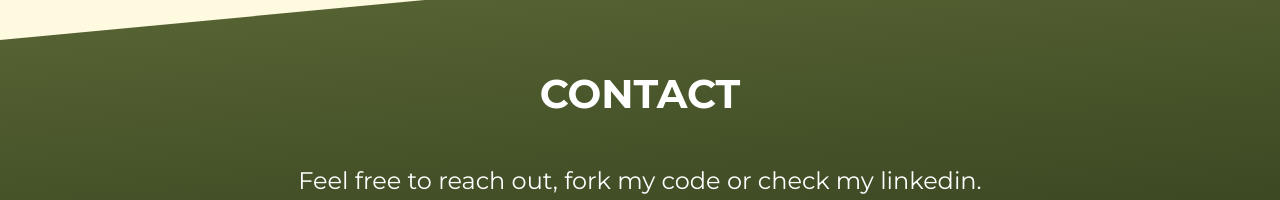
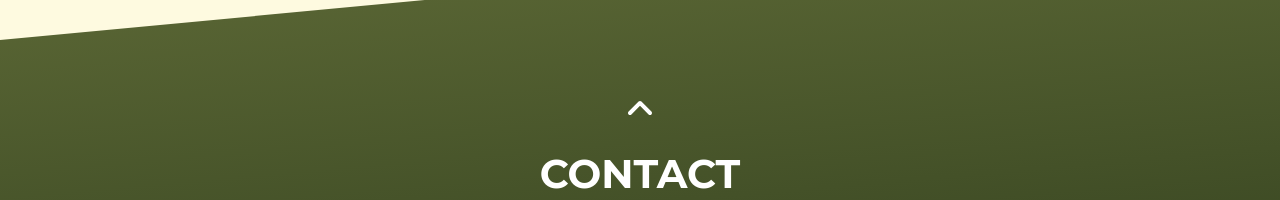
Before and after one commit to rumabe97/portfolio, an Angular app: page / in a window 1280 px wide. Shown: the part 3126-3326 px from the top of the page. Built offline with nearby package versions, Linux system fonts and the light colour scheme.

Commit message:
Fix links and up icon

```diff
--- a/package.json
+++ b/package.json
@@ -30,6 +30,7 @@
     "@angular/ssr": "^17.3.0",
     "@fortawesome/angular-fontawesome": "^0.14.1",
     "@fortawesome/free-brands-svg-icons": "^6.5.1",
+    "@fortawesome/free-solid-svg-icons": "^6.5.1",
     "angular-cli-ghpages": "^1.0.7",
     "bootstrap": "^5.3.3",
     "express": "^4.19.0",
--- a/src/app/modules/contact/contact-information/contact-information.component.html
+++ b/src/app/modules/contact/contact-information/contact-information.component.html
@@ -1,15 +1,17 @@
 <section id="contact" class="contact">
     <div class="container">
-        <a rel="noreferrer" href="#top" class="back-to-top" [ngsReveal]="getConfig('section-title')">
-            <i class="fa fa-angle-up fa-2x" aria-hidden="true"></i>
-        </a>
+        <div [ngsReveal]="getConfig('section-title')" class="back">
+            <a rel="noreferrer" href="#top" aria-label="Back to top">
+                <fa-icon class="fa-2x" [icon]="faAngleUp"></fa-icon>
+            </a>
+        </div>
         <h2 class="section-title" [ngsReveal]="getConfig('section-title')">Contact</h2>
         <div class="contact-wrapper load-hidden" [ngsReveal]="getConfig('contact-wrapper')">
             <p class="contact-wrapper__text">Feel free to reach out, fork my code or check my linkedin.</p>
             <div class="social-links">
-                <a href="https://www.linkedin.com/in/ruben-martinez-bermejo/" target="_blank"><fa-icon [icon]="faLinkedin"></fa-icon></a>
-                <a href="https://github.com/rumabe97" target="_blank"><fa-icon [icon]="faGithub"></fa-icon></a>
-                <a href="https://mail.google.com/mail/?view=cm&fs=1&to=rumabe97@gmail.com" target="_blank"><fa-icon [icon]="faGMail"></fa-icon></a>
+                <a href="https://www.linkedin.com/in/ruben-martinez-bermejo/" target="_blank" aria-label="Visit my Linkedin"><fa-icon [icon]="faLinkedin"></fa-icon></a>
+                <a href="https://github.com/rumabe97" target="_blank" aria-label="Visit my Gmail"><fa-icon [icon]="faGithub"></fa-icon></a>
+                <a href="https://mail.google.com/mail/?view=cm&fs=1&to=rumabe97@gmail.com" target="_blank" aria-label="Send me an Email"><fa-icon [icon]="faGMail"></fa-icon></a>
             </div>
         </div>
     </div>
--- a/src/app/modules/contact/contact-information/contact-information.component.scss
+++ b/src/app/modules/contact/contact-information/contact-information.component.scss
@@ -41,3 +41,22 @@
     }
   }
 }
+
+.back {
+  display: flex;
+  flex-direction: row;
+  justify-content: center;
+
+  a {
+    display: flex;
+    flex-direction: column;
+    justify-content: center;
+    color: var(--text-color);
+    margin: $default-font-size $default-font-size;
+    transition: all 0.2s ease-in;
+
+    &:hover {
+      transform: translateY(-2px);
+    }
+  }
+}
--- a/src/app/modules/contact/contact-information/contact-information.component.ts
+++ b/src/app/modules/contact/contact-information/contact-information.component.ts
@@ -2,6 +2,7 @@ import { Component, OnInit } from '@angular/core';
 import {NgsRevealConfig} from "../../../ngx-scrollreveal/services";
 import {ScrollConfigService} from "../../../core/services/scroll/scroll-config.service";
 import { faLinkedinIn, faGithub, faGoogle } from '@fortawesome/free-brands-svg-icons';
+import { faAngleUp } from '@fortawesome/free-solid-svg-icons';
 
 @Component({
   selector: 'app-contact-information',
@@ -12,6 +13,7 @@ export class ContactInformationComponent implements OnInit {
   faLinkedin = faLinkedinIn;
   faGithub = faGithub;
   faGMail = faGoogle;
+  faAngleUp = faAngleUp;
   constructor(private scrollService: ScrollConfigService) { }
 
   ngOnInit(): void {
--- a/src/app/modules/personal-info/about-me/about-me.component.html
+++ b/src/app/modules/personal-info/about-me/about-me.component.html
@@ -47,6 +47,7 @@
                         target="_blank"
                         class="cta-btn cta-btn--resume"
                         href="assets/img/resume.pdf"
+                        aria-label="Download my Resume"
                 >
                   View Resume
                 </a>
--- a/src/app/modules/personal-info/start-info/start-info.component.html
+++ b/src/app/modules/personal-info/start-info/start-info.component.html
@@ -7,9 +7,7 @@
             I'm FrontEnd Developer.
         </h1>
         <p class="start-cta load-hidden" [ngsReveal]="getConfig('start-cta')">
-            <a rel="noreferrer" class="cta-btn cta-btn--hero" href="#about"
-            >Know more</a
-            >
+            <a rel="noreferrer" class="cta-btn cta-btn--hero" href="#about" aria-label="Know more">Know more</a>
         </p>
     </div>
 </section>
```
Also changed, not shown: 1 other file (tests, documents, lock files or other folders).
